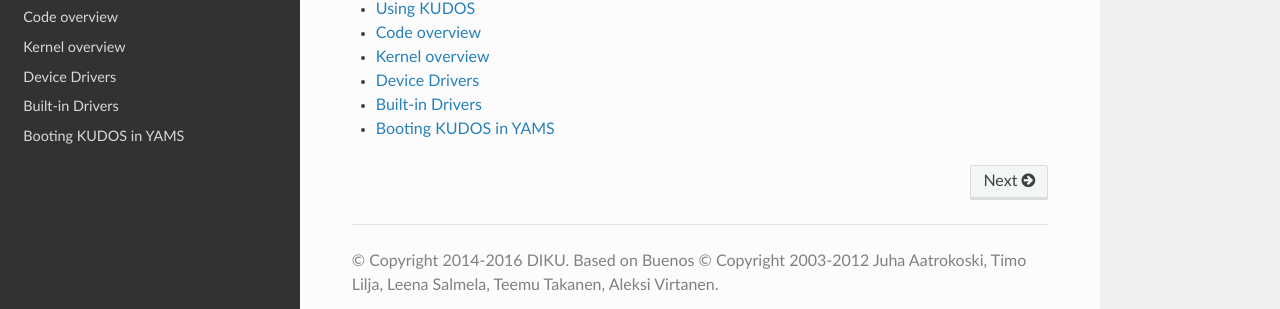
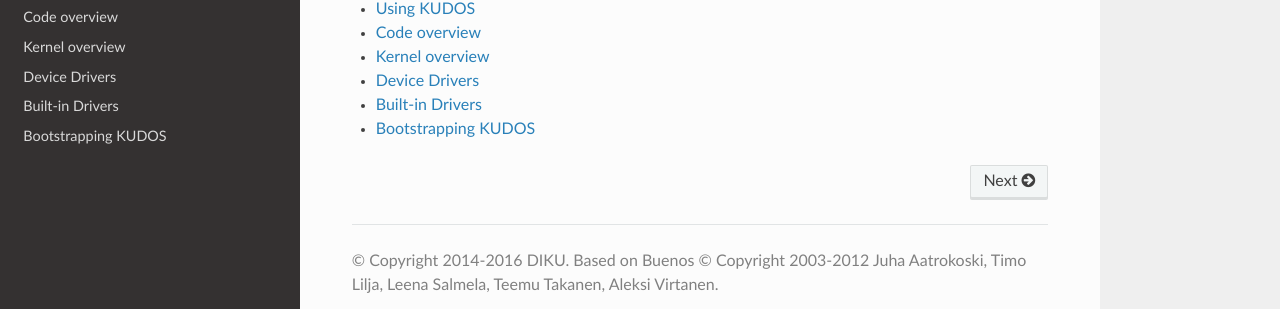
Before and after one commit to DIKU-EDU/kudos, a Sphinx documentation site: the page built from docs/index.rst, in a window 1280 px wide. Shown: the part 187-496 px from the top of the page. Built offline with Sphinx 7.4.7 and the Read the Docs theme 2.0.0, drawn with Linux system fonts in a browser that asks for light colours.

Commit message:
better name

```diff
--- a/docs/booting-kudos-in-yams.rst
+++ b/docs/bootstrapping-kudos.rst
@@ -1,6 +1,6 @@
-Booting KUDOS in YAMS
-=====================
-.. _booting-kudos-in-yams:
+Bootstrapping KUDOS
+===================
+.. _bootstrapping-kudos:
 
 This section explains the bootup process of KUDOS from the first instruction
 ever executed by the CPU to the point when userland processes can be started.
--- a/docs/index.rst
+++ b/docs/index.rst
@@ -10,4 +10,4 @@
    kernel-overview.rst
    device-drivers.rst
    builtin-drivers.rst
-   booting-kudos-in-yams.rst
+   bootstrapping-kudos.rst
```
